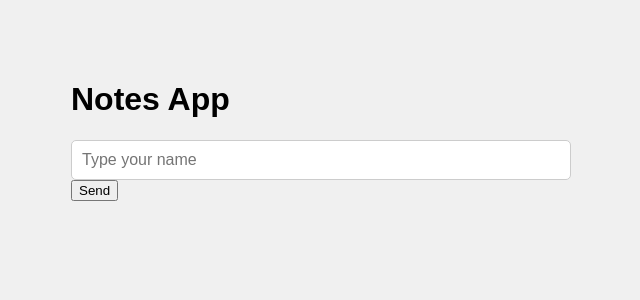
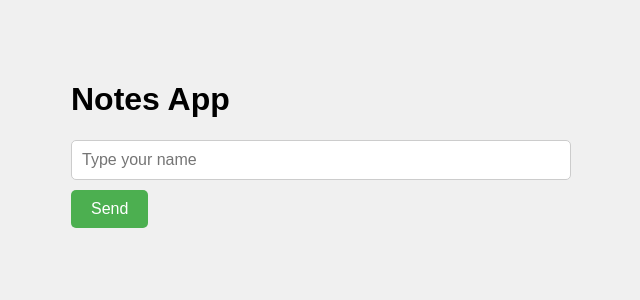
Before and after one commit to Akakiusz/flask-notes-app, a Flask app: page / in a window 1280 px wide. Shown: the top 300 px of the page, without its empty margins (319-959 px from the left). Run offline with Flask 3, Linux system fonts and the light colour scheme.

Commit message:
Update style.css
Button layout added, comments added

```diff
--- a/STATIC/style.css
+++ b/STATIC/style.css
@@ -1,3 +1,4 @@
+/* Style for the body */
 body {
     background-color: #f0f0f0;
     font-family: Arial, sans-serif;
@@ -5,7 +6,7 @@ body {
     margin: 40px auto;
     padding: 20px;
 }
-
+/* Style for the notes list */
 input {
     width: 100%;
     padding: 10px;
@@ -14,3 +15,14 @@ input {
     border-radius: 5px;
     box-sizing: border-box;
 }
+/* Style for buttons */
+button {
+    margin-top: 10px;
+    padding: 10px 20px;
+    font-size: 16px;
+    color: white;
+    background-color: #4CAF50;
+    border: none;
+    border-radius: 5px;
+    cursor: pointer;
+}
```
